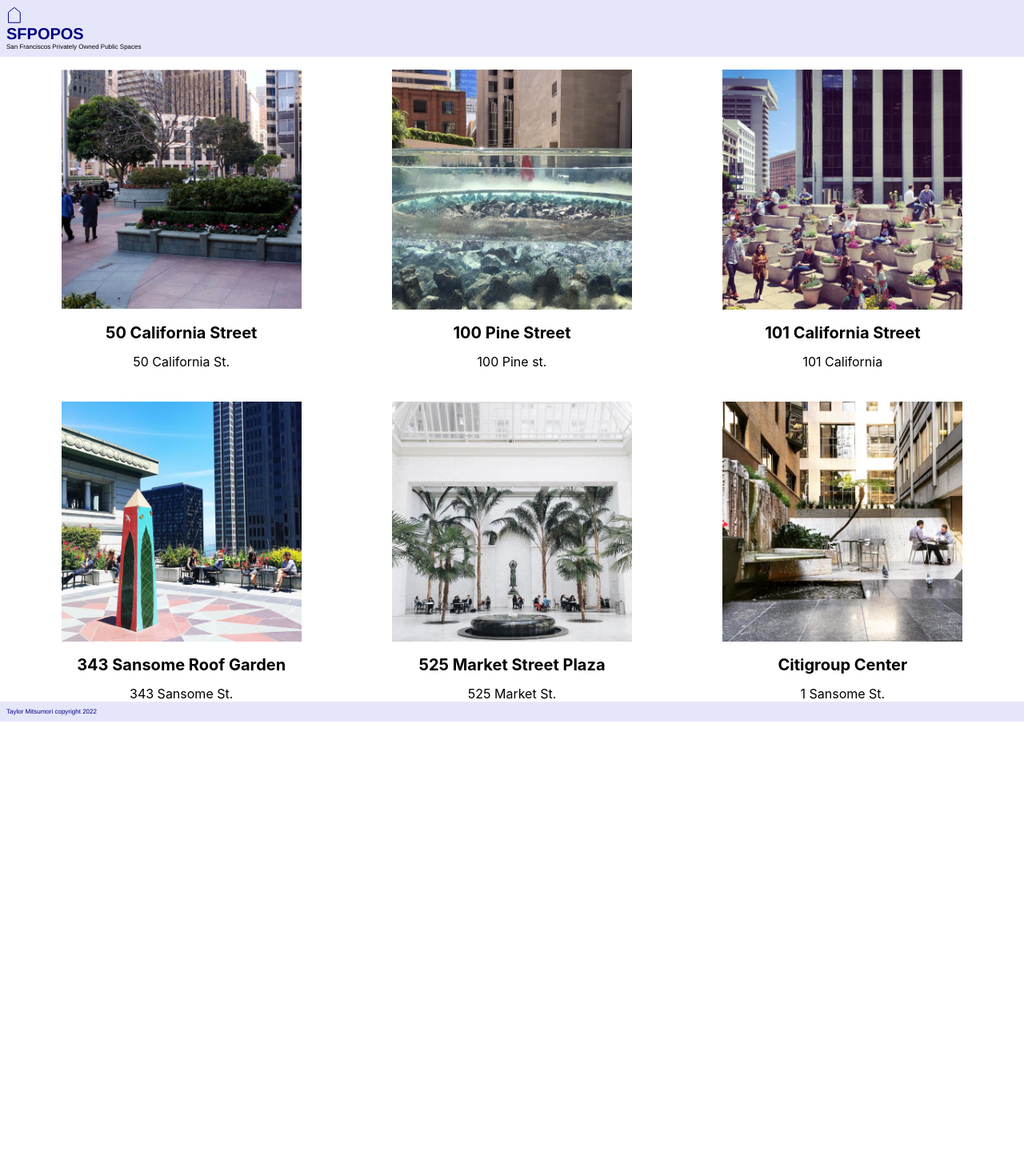
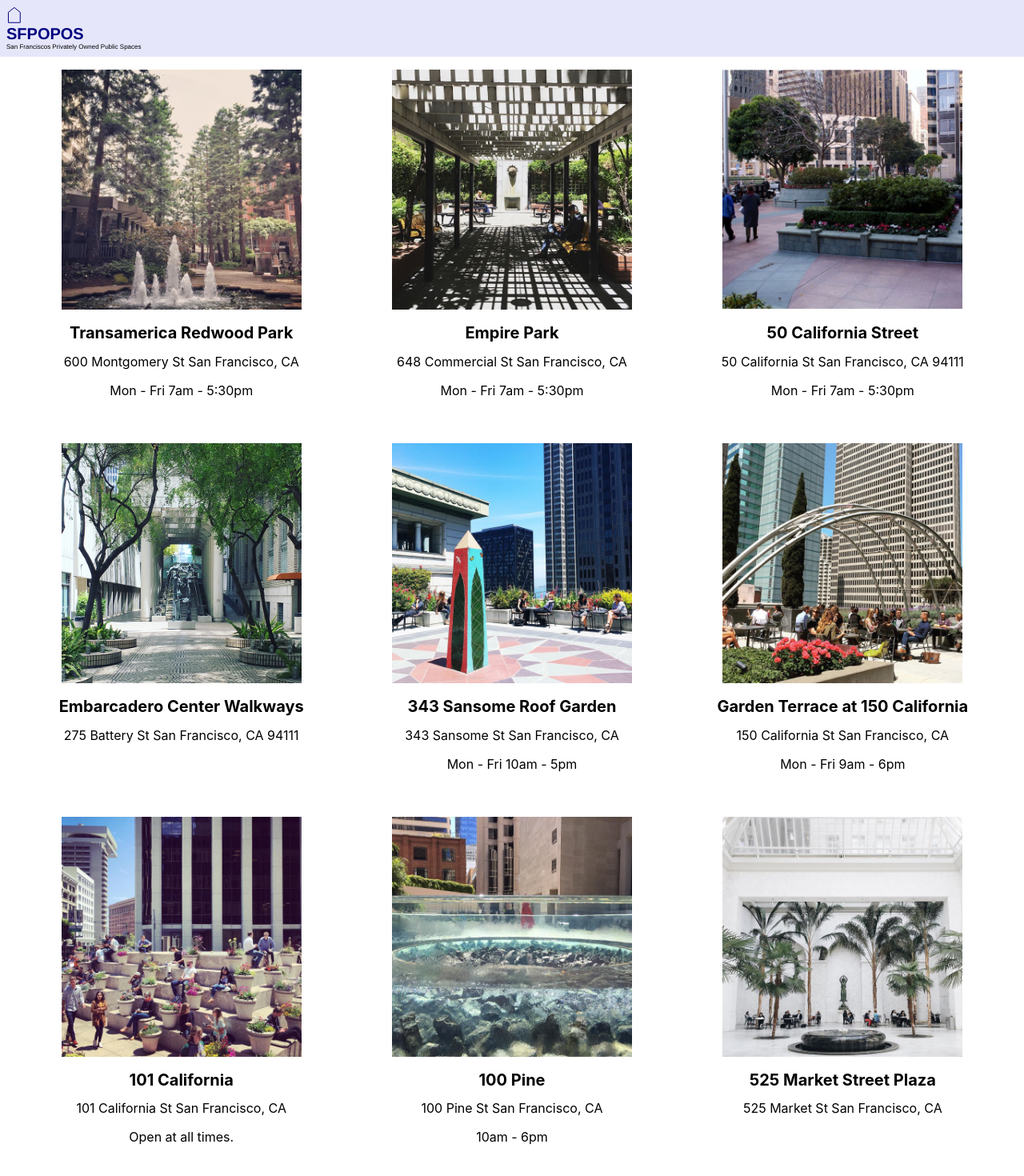
Before and after one commit to taymitsu/ReactFundamentalTutorial, a React (Create React App) app: page / in a window 1280 px wide. Shown: the top 1470 px of the page at 80% size. Before the commit the page ends 902 px from the top, so only its background shows below. Built offline with nearby package versions, Linux system fonts and the light colour scheme.

Commit message:
Dynamic content and footer added

```diff
--- a/src/POPOSList.js
+++ b/src/POPOSList.js
@@ -1,41 +1,24 @@
+import React from 'react';
 import POPOSSpace from "./POPOSSpace"
 import './POPOSList.css';
+import data from './sfpopos-data.json'
 
 function POPOSList() {
-	return (
+  const spaces = data.map(({ title, address, images, hours }) => {
+    return (
+      <POPOSSpace
+        key={title}
+        name={title}
+        address={address}
+        image={images[0]}
+        hours={hours}
+      />
+    )
+  })
+
+  return (
     <div className="POPOSList">
-
-      <POPOSSpace
-        name="50 California Street"
-        address="50 California St."
-        image="50-california-st.jpg"
-      />
-      <POPOSSpace
-        name="100 Pine Street"
-        address="100 Pine st."
-        image="100-pine.jpg"
-      />
-      <POPOSSpace
-        name="101 California Street"
-        address="101 California"
-        image="101-california.jpg"
-      />
-      <POPOSSpace
-        name="343 Sansome Roof Garden"
-        address="343 Sansome St."
-        image="343-sansome-roof-garden.jpg"
-      />
-      <POPOSSpace
-        name="525 Market Street Plaza"
-        address="525 Market St."
-        image="525-market-street-plaza.jpg"
-      />
-      <POPOSSpace
-        name="Citigroup Center"
-        address="1 Sansome St."
-        image="citigroup-center.jpg"
-
-      />
+       { spaces }
     </div>
   )
 }
--- a/src/POPOSSpace.js
+++ b/src/POPOSSpace.js
@@ -1,7 +1,6 @@
 import './POPOSSpace.css';
 
-function POPOSSpace(props) {
-  const { image, name, address } = props
+function POPOSSpace({ name, image, address, hours }) {
   return (
     <div>
       <img src={`${process.env.PUBLIC_URL}/images/${image}`}
@@ -11,6 +10,7 @@
       />
       <h1>{ name }</h1>
       <div>{ address }</div>
+      <p>{hours}</p>
     </div>
   )
 }
--- /dev/null
+++ b/src/sfpopos-data.json
@@ -0,0 +1,195 @@
+[
+  {
+     "title":"Transamerica Redwood Park",
+     "desc":"Located in the shadow of the Transamerica Pyramid, Redwood Park is one of the Financial District's greenest and most serene spots. Here, towering redwoods surround a half acre of statues and a large central water feature. Plus, the park is often empty, which means there's almost always a bench available for the hogging. Potential visitors take note: The park is closed every evening",
+     "address":"600 Montgomery St San Francisco, CA",
+     "hours": "Mon - Fri 7am - 5:30pm",
+     "geo":{
+        "lat":37.7952005,
+        "lon":-122.4027927
+     },
+     "images":[
+        "transamerica-redwood-park.jpg"
+     ],
+     "website":"https://pyramidcenter.com/point-of-interest/redwood-park/",
+     "features":[
+        "outdoors",
+        "coffee"
+     ]
+  },
+  {
+     "title":"Empire Park",
+     "desc":"Empire Park is a charming little oasis tucked away on Commercial Street, where Chinatown meets the Financial District. This space was once an alleyway, and now features plenty of seating, a fountain, and ample amounts of greenery. The park is a must-visit for anyone needing respite from the busy streets of downtown. Be sure to check out the charming water feature by Pepo Pichler in the courtyard.",
+     "address":"648 Commercial St San Francisco, CA",
+     "hours": "Mon - Fri 7am - 5:30pm",
+     "geo":{
+        "lat":37.7942109,
+        "lon":-122.4037971
+     },
+     "images":[
+        "empire-park.jpg"
+     ],
+     "website":"https://www.artandarchitecture-sf.com/empire-park.html",
+     "features":[
+        "outdoors",
+        "art"
+     ]
+  },
+  {
+     "title":"50 California Street",
+     "desc":"Right across the street from 101 California's giant POPOS is the plaza at 50 California Street. This green space comes complete with a Starbucks and lots of areas to sit and watch the cable cars clang down California.",
+     "address":"50 California St San Francisco, CA 94111",
+     "hours": "Mon - Fri 7am - 5:30pm",
+     "geo":{
+        "lat":37.79408,
+        "lon":-122.3973817
+     },
+     "images":[
+        "50-california-st.jpg"
+     ],
+     "features":[
+        "outdoors",
+        "toilet"
+     ]
+  },
+  {
+     "title":"Embarcadero Center Walkways",
+     "desc":"Right across the street from 101 California's giant POPOS is the plaza at 50 California Street. This green space comes complete with a Starbucks and lots of areas to sit and watch the cable cars clang down California.",
+     "address":"275 Battery St San Francisco, CA 94111",
+     "hours": "",
+     "geo":{
+        "lat":37.7939413,
+        "lon":-122.4002143
+     },
+     "images":[
+        "embarcadero-center.jpg"
+     ],
+     "features":[
+        "outdoors",
+        "toilet",
+        "coffee"
+     ]
+  },
+  {
+     "title":"343 Sansome Roof Garden",
+     "desc":"The terrace at 343 Sansome Street is one of the FiDi's best-kept secrets, and it's also been called downtown's best outdoor lunch spot. It features tables, benches, planters filled with seasonal flowers, and views of a portion of the bay. Plenty of the space's Yelp reviews mention that it's never crowded. The space is open from 10 a.m. to 5 p.m. Monday through Friday.",
+     "address":"343 Sansome St San Francisco, CA",
+     "hours": "Mon - Fri 10am - 5pm",
+     "geo":{
+        "lat":37.7936454,
+        "lon":-122.4014547
+     },
+     "images":[
+        "343-sansome-roof-garden.jpg"
+     ],
+     "opens":"10am",
+     "closes":"5pm",
+     "features":[
+        "outdoors"
+     ]
+  },
+  {
+     "title":"Garden Terrace at 150 California",
+     "desc":"The Garden Terrace at 150 California has great views of the FiDi's gleaming office towers, and plenty of space to sit and take in some fresh air. A huge metal art installation adds some pizzazz to the terrace, and it's rarely ever crowded.",
+     "address":"150 California St San Francisco, CA",
+     "hours": "Mon - Fri 9am - 6pm",
+     "geo":{
+        "lat":37.7936648,
+        "lon":-122.3964805
+     },
+     "images":[
+        "garden-terrace-at-150-california.jpg"
+     ],
+     "features":[
+        "outdoors",
+        "art",
+        "coffee"
+     ]
+  },
+  {
+     "title":"101 California",
+     "desc":"101 California has the most expansive public plaza on California Street. The space features orderly rows of planters placed on terraced podiums, as well as a central fountain and seating.",
+     "address":"101 California St San Francisco, CA",
+     "hours": "Open at all times.",
+     "geo":{
+        "lat":37.7930342,
+        "lon":-122.398342
+     },
+     "images":[
+        "101-california.jpg"
+     ],
+     "features":[
+        "outdoors",
+        "art",
+        "coffee"
+     ]
+  },
+  {
+     "title":"100 Pine",
+     "desc":"Tucked away amid a stand of soaring buildings, the urban garden at 100 Pine is accessible via the building lobby or through a not-so-obvious passageway on Front Street. It doesn’t get much in the way of sun, but last we checked in, there’s a cafe open till 3 p.m. as well as seating and planters.",
+     "address":"100 Pine St San Francisco, CA",
+     "hours": "10am - 6pm",
+     "geo":{
+        "lat":37.79247,
+        "lon":-122.398758
+     },
+     "images":[
+        "100-pine.jpg"
+     ],
+     "features":[
+        "outdoors"
+     ]
+  },
+  {
+     "title":"525 Market Street Plaza",
+     "desc":"The plaza at 525 Market is one of the most pleasant plazas in the Financial District, thanks in part to the new fountain near the sidewalk: a two-tiered circular water element made of clear acrylic. The plaza, which gets a lot of sunlight during the daytime, is surrounded by eateries, which makes it one of the most popular lunch spots in the FiDi.",
+     "address":"525 Market St San Francisco, CA",
+     "hours": "",
+     "geo":{
+        "lat":37.7905074,
+        "lon":-122.3991585
+     },
+     "images":[
+        "525-market-street-plaza.jpg"
+     ],
+     "features":[
+        "outdoors",
+        "coffee"
+     ]
+  },
+  {
+     "title":"Citigroup Center",
+     "desc":"The former Paris-London Bank building was built in 1912, and hollowed out to make way for public space at the base of the Citigroup Center. The elegant enclosed atrium features Moolicious (a crepe stand), a fountain, seating, and more than a dozen queen palms. It’s also smack dab in front of Bird’s new headquarters.",
+     "address":"1 Sansome St San Francisco, CA",
+     "hours": "Open during business hours.",
+     "geo":{
+        "lat":37.7904996,
+        "lon":-122.4007974
+     },
+     "images":[
+        "citigroup-center.jpg"
+     ],
+     "features":[
+        "outdoors",
+        "power",
+        "toilet",
+        "coffee"
+     ]
+  },
+  {
+    "title":"555 California",
+    "desc":"The former Paris-London Bank building was built in 1912, and hollowed out to make way for public space at the base of the Citigroup Center. The elegant enclosed atrium features Moolicious (a crepe stand), a fountain, seating, and more than a dozen queen palms. It’s also smack dab in front of Bird’s new headquarters.",
+    "address":"555 California St.",
+    "hours": "Open at all times.",
+    "geo":{
+       "lat":37.792250,
+       "lon":-122.403790
+    },
+    "images":[
+       "555-california.jpg"
+    ],
+    "features":[
+       "outdoors"
+    ]
+ }
+]
```
Also changed, not shown: src/frontend.html (added, +17 -0 lines).
